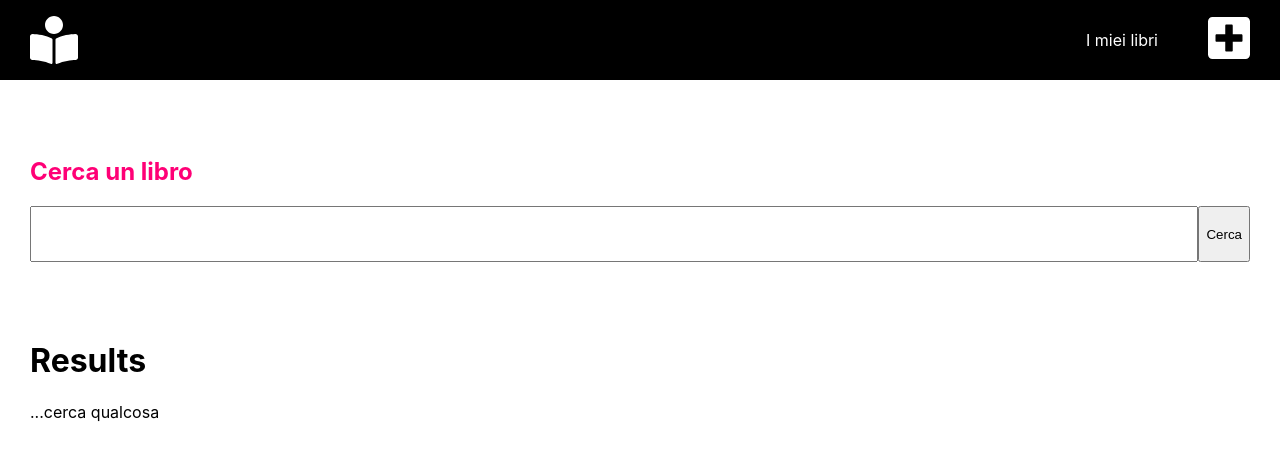
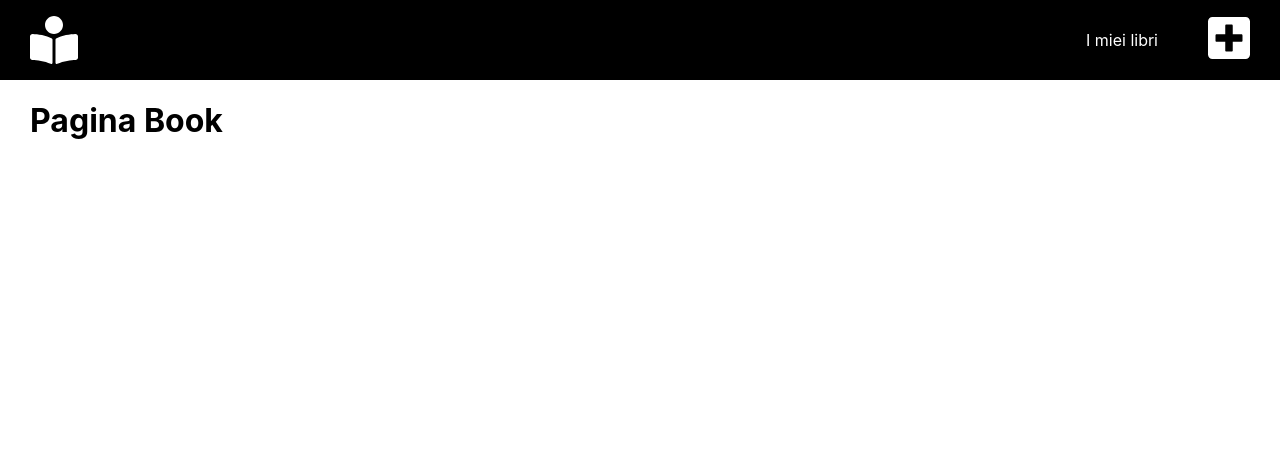
Before and after one commit to CarloTomaso/book_takeAway, a React (Create React App) app: page /book/1 in a window 1280 px wide. Shown: the top 460 px of the page. Built offline with nearby package versions, Linux system fonts and the light colour scheme.

Commit message:
inserimento react-router-dom e creazione pages

```diff
--- a/package.json
+++ b/package.json
@@ -13,6 +13,7 @@
     "react": "^17.0.2",
     "react-axios": "^2.0.5",
     "react-dom": "^17.0.2",
+    "react-router-dom": "^5.2.0",
     "react-scripts": "4.0.3",
     "web-vitals": "^1.1.2"
   },
--- a/src/App.js
+++ b/src/App.js
@@ -1,60 +1,18 @@
-import Header from './components/Header'
-import Results from './components/Results'
-import Message from './components/Message'
-import { useEffect, useState } from 'react';
-import axios from 'axios'
-import styles from './style/SearchBar.module.css'
+import Home from './pages/Home';
+import Book from './pages/Book';
+import SavedBooks from './pages/SavedBooks';
+import Header from './components/Header';
+import { Route, Switch } from 'react-router-dom';
 
-function App() {
-  const [data, setData] = useState([])
-  const [inputText, setInputText] = useState('')
-  const [loading, setLoading] = useState(false);
-  /*   const fetchData = async () => {
-      const MyData = await fetch('https://www.googleapis.com/books/v1/volumes?q=harry');
-      const data = await MyData.json();
-      console.log(data);
-
-    } */
-  const fetchData = async () => {
-    if (inputText.trim() == '') {
-      return
-    }
-    await setLoading(true)
-    const myData = await axios.get(`https://www.googleapis.com/books/v1/volumes?q=${inputText}`);
-    await setData(myData.data)
-    await setLoading(false)
-
-
-  }
-
-  useEffect(fetchData, [])
-
-  const handleInput = (e) => {
-    setInputText(e.target.value)
-  }
-
-  const showResults = () => {
-    if (data.totalItems === 0) {
-      return <Message message={'Ricerca senza risultati'} error={true} />
-    } else if (data.length === 0) {
-      return <Message message={'...cerca qualcosa'} />
-    } else {
-      return loading ? <Message message={'...sto caricando'} /> : <Results data={data} />
-    }
-  }
-
+const App = () => {
   return (
-    <div className="App">
+    <div>
       <Header />
-      <div className={styles.container}>
-        <h2>Cerca un libro</h2>
-        <div style={{ display: 'flex' }}>
-          <input value={inputText} onChange={handleInput} type="text" />
-          <button onClick={fetchData}>Cerca</button>
-        </div>
-      </div>
-      <h1>Results</h1>
-      {showResults()}
+      <Switch>
+        <Route exact path='/' component={Home} />
+        <Route exact path='/book/:id' component={Book} />
+        <Route exact path='/savedbooks' component={SavedBooks} />
+      </Switch>
     </div>
   );
 }
--- a/src/components/Header.js
+++ b/src/components/Header.js
@@ -1,13 +1,18 @@
 import styles from '../style/Header.module.css';
 import { FontAwesomeIcon } from '@fortawesome/react-fontawesome';
 import { faBookReader, faPlusSquare } from '@fortawesome/free-solid-svg-icons'
+import { Link } from 'react-router-dom';
 
 const Header = () => {
     return (
         <div className={styles.container}>
-            <FontAwesomeIcon size='3x' icon={faBookReader} />
+            <Link to='/'>
+                <FontAwesomeIcon style={{ color: 'white' }} size='3x' icon={faBookReader} />
+            </Link>
             <div className={styles.rightContainer}>
-                <p style={{ marginRight: '20px' }}>I miei libri</p>
+                <Link style={{ color: 'white', textDecoration: 'none' }} to="savedbooks">
+                    <p style={{ marginRight: '20px' }}>I miei libri</p>
+                </Link>
                 <FontAwesomeIcon size='3x' icon={faPlusSquare} />
             </div>
 
--- a/src/components/Results.js
+++ b/src/components/Results.js
@@ -1,5 +1,6 @@
 import styles from '../style/Results.module.css';
 import SingleResult from './SingleResult';
+import { Link } from 'react-router-dom';
 
 
 
@@ -8,8 +9,12 @@ const Results = ({ data }) => {
     const myData = data.items;
 
     const renderElement = () => {
-        return myData.map((book, i) => {
-            return < SingleResult key={i} thumbnail={book.volumeInfo.imageLinks.thumbnail} title={book.volumeInfo.title} description={book.volumeInfo.description} />
+        return myData.map((book) => {
+            return (
+                <Link key={book.id} to={`/book/${book.id}`}>
+                    < SingleResult thumbnail={book.volumeInfo.imageLinks.thumbnail} title={book.volumeInfo.title} description={book.volumeInfo.description} />
+                </Link>
+            )
         })
     }
     return (
--- a/src/components/SingleResult.js
+++ b/src/components/SingleResult.js
@@ -1,11 +1,14 @@
 import styles from '../style/SingleResult.module.css';
+
 
 const Results = ({ title, description, thumbnail }) => {
     const myTitle = title.slice(0, 50)
     return (
         <div className={styles.container}>
             <div style={{ padding: '5px', height: '70px' }}>
+
                 <p>{myTitle}</p>
+
             </div>
             <img src={thumbnail} alt='' style={{ maxHeight: '200px' }} />
         </div>
--- a/src/index.js
+++ b/src/index.js
@@ -3,10 +3,13 @@ import ReactDOM from 'react-dom';
 import './index.css';
 import App from './App';
 import reportWebVitals from './reportWebVitals';
+import { BrowserRouter } from 'react-router-dom';
 
 ReactDOM.render(
   <React.StrictMode>
-    <App />
+    <BrowserRouter>
+      <App />
+    </BrowserRouter>
   </React.StrictMode>,
   document.getElementById('root')
 );
--- /dev/null
+++ b/src/pages/Book.js
@@ -0,0 +1,9 @@
+const Book = () => {
+    return (
+        <div className="App">
+            <h1>Pagina Book</h1>
+        </div>
+    );
+}
+
+export default Book;
--- /dev/null
+++ b/src/pages/Home.js
@@ -0,0 +1,62 @@
+import Header from '../components/Header'
+import Results from '../components/Results'
+import Message from '../components/Message'
+import { useEffect, useState } from 'react';
+import axios from 'axios'
+import styles from '../style/SearchBar.module.css'
+
+function Home() {
+    const [data, setData] = useState([])
+    const [inputText, setInputText] = useState('')
+    const [loading, setLoading] = useState(false);
+    /*   const fetchData = async () => {
+        const MyData = await fetch('https://www.googleapis.com/books/v1/volumes?q=harry');
+        const data = await MyData.json();
+        console.log(data);
+
+      } */
+    const fetchData = async () => {
+        if (inputText.trim() == '') {
+            return
+        }
+        await setLoading(true)
+        const myData = await axios.get(`https://www.googleapis.com/books/v1/volumes?q=${inputText}`);
+        await setData(myData.data)
+        await setLoading(false)
+
+
+    }
+
+    useEffect(fetchData, [])
+
+    const handleInput = (e) => {
+        setInputText(e.target.value)
+    }
+
+    const showResults = () => {
+        if (data.totalItems === 0) {
+            return <Message message={'Ricerca senza risultati'} error={true} />
+        } else if (data.length === 0) {
+            return <Message message={'...cerca qualcosa'} />
+        } else {
+            return loading ? <Message message={'...sto caricando'} /> : <Results data={data} />
+        }
+    }
+
+    return (
+        <div className="App">
+
+            <div className={styles.container}>
+                <h2>Cerca un libro</h2>
+                <div style={{ display: 'flex' }}>
+                    <input value={inputText} onChange={handleInput} type="text" />
+                    <button onClick={fetchData}>Cerca</button>
+                </div>
+            </div>
+            <h1>Results</h1>
+            {showResults()}
+        </div>
+    );
+}
+
+export default Home;
--- /dev/null
+++ b/src/pages/SavedBooks.js
@@ -0,0 +1,9 @@
+const SavedBooks = () => {
+    return (
+        <div className="App">
+            <h1>Pagina Saved Books</h1>
+        </div>
+    );
+}
+
+export default SavedBooks;
```
Also changed, not shown: 1 other file (tests, documents, lock files or other folders).
